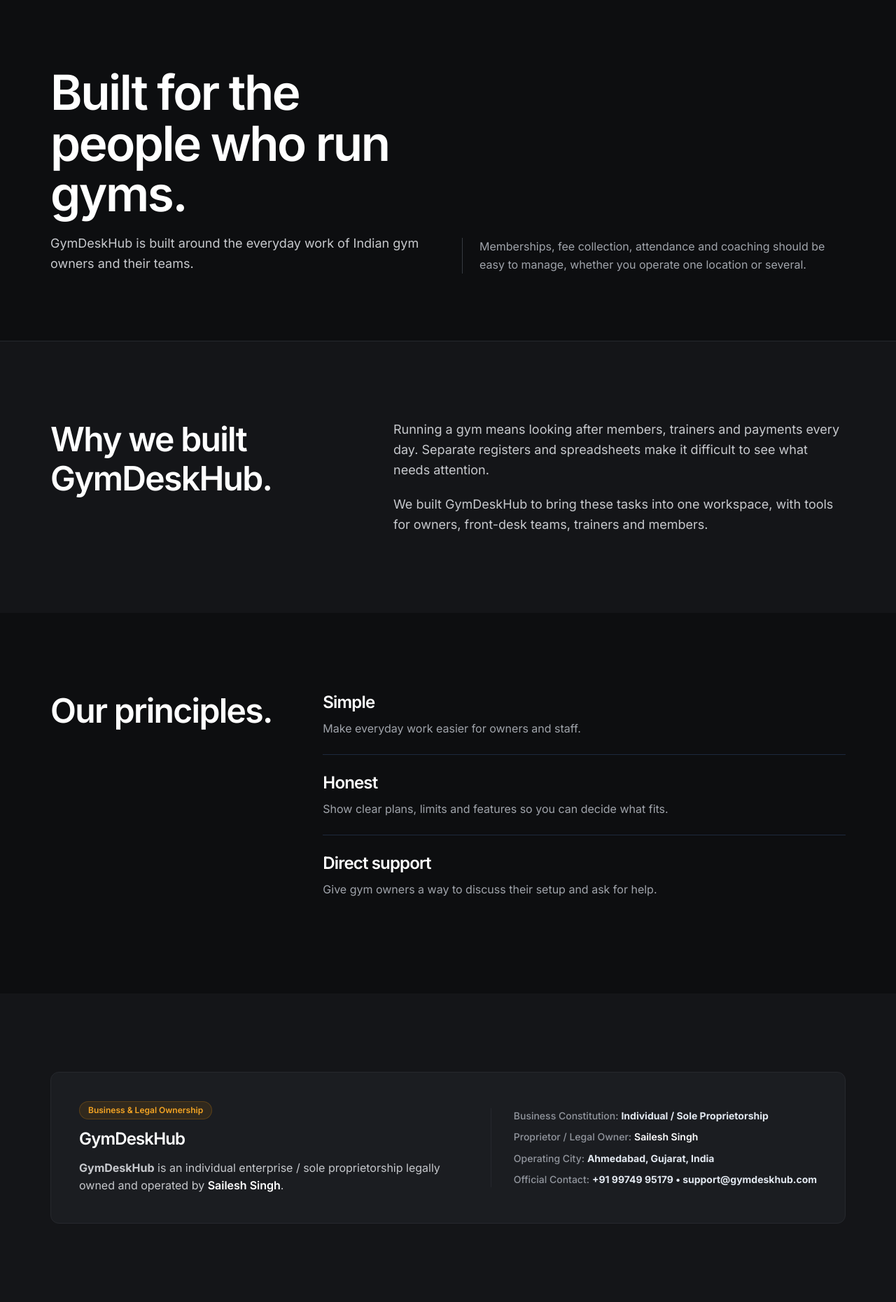
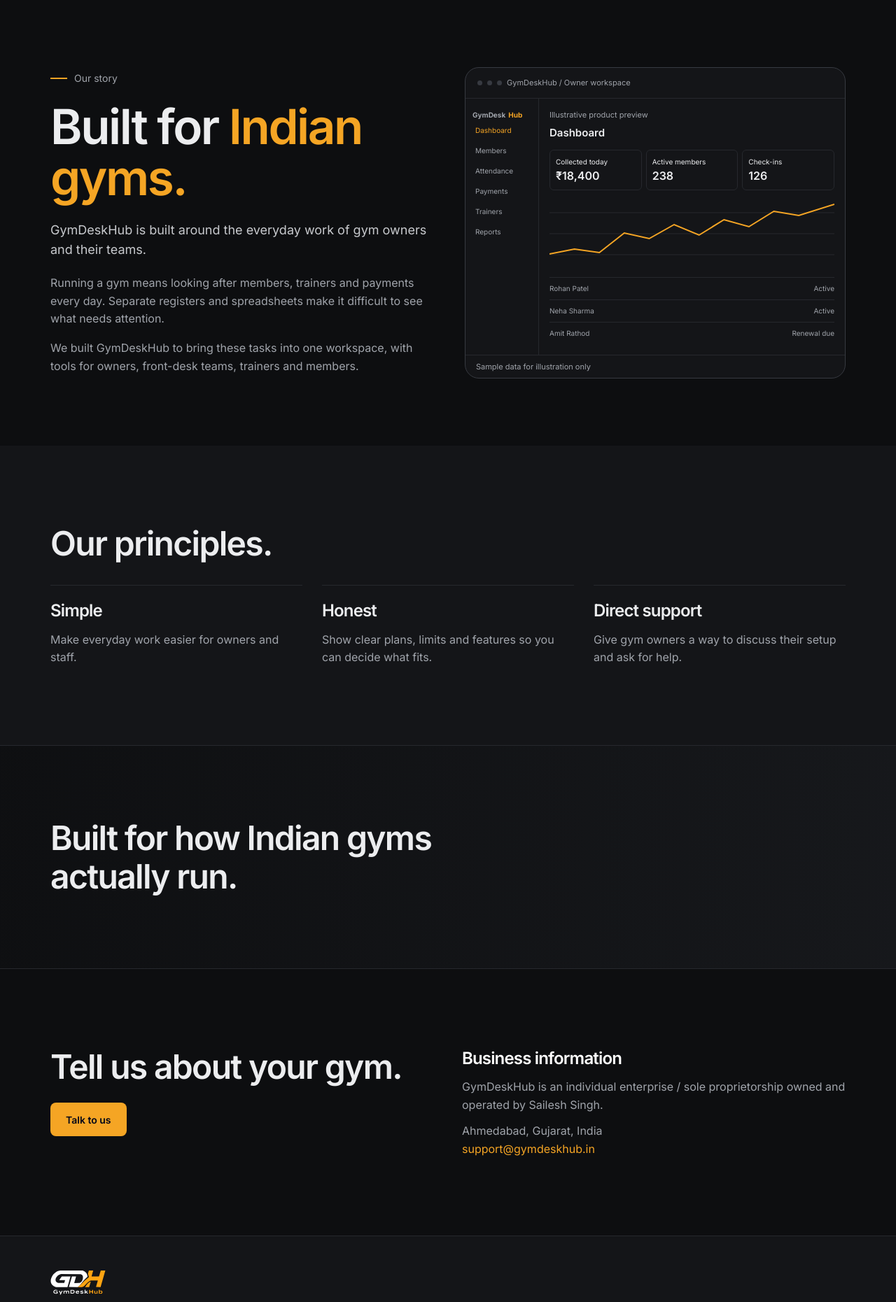
Before and after one commit to SaileshSingh1806/gym-console, a Laravel app: page /about in a window 1280 px wide. Shown: the part 73-1934 px from the top of the page at 70% size. Run offline with Laravel 12, Linux system fonts and the light colour scheme; data that the repository does not hold is empty; style sheets or scripts are compiled from the project's sources.

Commit message:
Redesign about page with editorial story and company principles

```diff
--- a/resources/views/public/about.blade.php
+++ b/resources/views/public/about.blade.php
@@ -1,38 +1,6 @@
-<x-guest-layout
-    title="About GymDeskHub — Powering Fitness Entrepreneurs & Gyms Across India"
-    meta-description="Learn about GymDeskHub's mission to streamline gym operations, biometric access control, and financial automation for fitness club owners and studios."
-    meta-keywords="about gymdeskhub, gym management system team, fitness software founders, gym automation platform india"
->
-
-    {{-- ══════════════════════════════════════════════════════════════
-         HERO SECTION (MATTE DARK - POPPINS)
-    ══════════════════════════════════════════════════════════════ --}}
-    <section class="marketing-hero bg-[#0D0E10] border-b border-slate-800"><div class="mx-auto grid lg:grid-cols-2 gap-10 items-end"><div><h1 class="text-white mb-5">Built for the people who run gyms.</h1><p class="text-lg text-slate-300">GymDeskHub is built around the everyday work of Indian gym owners and their teams.</p></div><div class="border-l border-slate-700 pl-6"><p class="text-slate-400">Memberships, fee collection, attendance and coaching should be easy to manage, whether you operate one location or several.</p></div></div></section>
-<section class="marketing-section bg-[#141518]"><div class="mx-auto grid lg:grid-cols-12 gap-10 items-start"><h2 class="lg:col-span-5 text-white">Why we built GymDeskHub.</h2><div class="lg:col-span-7 space-y-5 text-lg text-slate-300"><p>Running a gym means looking after members, trainers and payments every day. Separate registers and spreadsheets make it difficult to see what needs attention.</p><p>We built GymDeskHub to bring these tasks into one workspace, with tools for owners, front-desk teams, trainers and members.</p>@if(file_exists(public_path('images/marketing/dashboard.webp')))<img src="{{ asset('images/marketing/dashboard.webp') }}" width="1440" height="900" loading="lazy" decoding="async" alt="GymDeskHub owner workspace" class="w-full h-auto rounded-[20px] border border-slate-700">@endif</div></div></section>
-<section class="marketing-section bg-[#0D0E10]"><div class="mx-auto grid lg:grid-cols-12 gap-8"><h2 class="lg:col-span-4 text-white">Our principles.</h2><div class="lg:col-span-8 divide-y divide-slate-800">@foreach([['Simple','Make everyday work easier for owners and staff.'],['Honest','Show clear plans, limits and features so you can decide what fits.'],['Direct support','Give gym owners a way to discuss their setup and ask for help.']] as [$heading,$description])<article class="py-6 first:pt-0" data-reveal><h3 class="text-white mb-2">{{ $heading }}</h3><p class="text-slate-400">{{ $description }}</p></article>@endforeach</div></div></section>
-<section class="marketing-section py-14 sm:py-16 bg-[#141518] border-b border-slate-800">
-        <div class="max-w-7xl mx-auto px-4 sm:px-6 lg:px-8">
-            <div class="rounded-xl bg-[#1B1D21] border border-slate-800 p-8 sm:p-10 ">
-                <div class="flex flex-col md:flex-row md:items-center justify-between gap-6">
-                    <div class="space-y-3">
-                        <div class="inline-flex items-center gap-2 px-3 py-1 rounded-full bg-amber-500/10 border border-amber-500/20 text-amber-400 text-xs font-bold uppercase tracking-normal">
-                            <span>Business &amp; Legal Ownership</span>
-                        </div>
-                        <h3 class="text-2xl sm:text-3xl font-semibold text-white">
-                            GymDeskHub
-                        </h3>
-                        <p class="text-slate-300 text-sm sm:text-base leading-relaxed max-w-2xl">
-                            <strong>GymDeskHub</strong> is an individual enterprise / sole proprietorship legally owned and operated by <strong class="text-white font-semibold">Sailesh Singh</strong>.
-                        </p>
-                    </div>
-                    <div class="text-xs sm:text-sm text-slate-400 space-y-2 border-t md:border-t-0 md:border-l border-slate-800 pt-4 md:pt-0 md:pl-8 shrink-0">
-                        <p><span class="text-slate-500 font-medium">Business Constitution:</span> <strong class="text-slate-200">Individual / Sole Proprietorship</strong></p>
-                        <p><span class="text-slate-500 font-medium">Proprietor / Legal Owner:</span> <strong class="text-white font-semibold">Sailesh Singh</strong></p>
-                        <p><span class="text-slate-500 font-medium">Operating City:</span> <strong class="text-slate-200">Ahmedabad, Gujarat, India</strong></p>
-                        <p><span class="text-slate-500 font-medium">Official Contact:</span> <strong class="text-slate-200">+91 99749 95179 &bull; support@gymdeskhub.com</strong></p>
-                    </div>
-                </div>
-            </div>
-        </div>
-    </section>
-<section class="marketing-section bg-[#0D0E10]"><div class="mx-auto flex flex-wrap gap-6 items-center justify-between"><h2 class="text-white">Tell us about your gym.</h2><a href="{{ route('contact') }}" class="inline-flex px-6 py-3 rounded-lg bg-amber-500 text-slate-950 font-semibold">Talk to us &rarr;</a></div></section></x-guest-layout>
+<x-guest-layout title="About GymDeskHub | Built for Indian gyms" meta-description="Learn why GymDeskHub was built for Indian gym owners and their teams.">
+<section class="marketing-hero"><div class="mx-auto gd-feature-hero-grid"><div><p class="gd-kicker">Our story</p><h1 class="mb-6">Built for <span class="gd-accent">Indian gyms.</span></h1><p class="text-lg text-slate-300 mb-5">GymDeskHub is built around the everyday work of gym owners and their teams.</p><p class="text-slate-400 mb-4">Running a gym means looking after members, trainers and payments every day. Separate registers and spreadsheets make it difficult to see what needs attention.</p><p class="text-slate-400">We built GymDeskHub to bring these tasks into one workspace, with tools for owners, front-desk teams, trainers and members.</p></div>@if(file_exists(public_path('assets/img/gym-band.webp')))<div class="gd-photo-frame"><img src="{{ asset('assets/img/gym-band.webp') }}" width="2400" height="1000" alt="Gym training floor" fetchpriority="high"></div>@else<x-marketing-visual image="dashboard-owner" alt="Owner workspace preview" :eager="true"/>@endif</div></section>
+<section class="marketing-section bg-[#141518]"><div class="mx-auto"><h2 class="mb-8">Our principles.</h2><div class="gd-principles">@foreach([['Simple','Make everyday work easier for owners and staff.'],['Honest','Show clear plans, limits and features so you can decide what fits.'],['Direct support','Give gym owners a way to discuss their setup and ask for help.']] as [$heading,$description])<article data-reveal><h3 class="mb-3">{{ $heading }}</h3><p class="text-slate-400">{{ $description }}</p></article>@endforeach</div></div></section>
+<section class="gd-band">@if(file_exists(public_path('assets/img/gym-band.webp')))<img src="{{ asset('assets/img/gym-band.webp') }}" width="2400" height="1000" alt="" loading="lazy" data-parallax data-speed=".2">@endif<div class="mx-auto"><h2>Built for how Indian gyms actually run.</h2></div></section>
+<section class="marketing-section"><div class="mx-auto grid md:grid-cols-2 gap-10"><div><h2 class="mb-4">Tell us about your gym.</h2><div class="gd-cta-links"><a href="{{ route('contact') }}" class="bg-amber-500 text-slate-950">Talk to us</a></div></div><div class="text-slate-400"><h3 class="text-white mb-3">Business information</h3><p>GymDeskHub is an individual enterprise / sole proprietorship owned and operated by Sailesh Singh.</p><p class="mt-3">Ahmedabad, Gujarat, India</p><a class="text-amber-400" href="mailto:support@gymdeskhub.in">support@gymdeskhub.in</a></div></div></section>
+</x-guest-layout>
```
